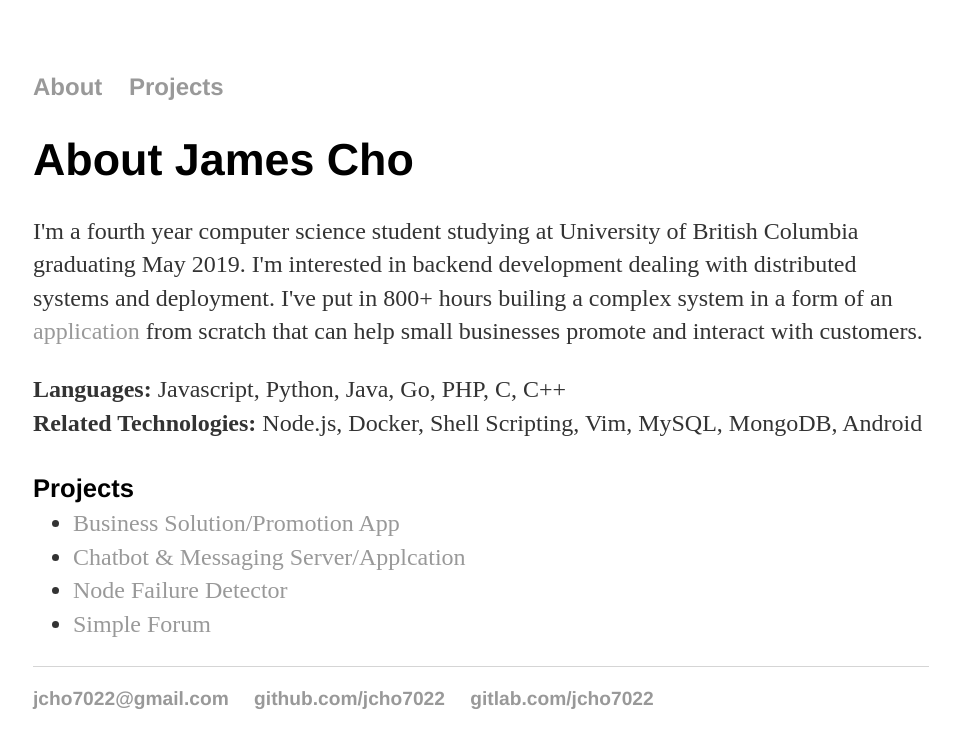
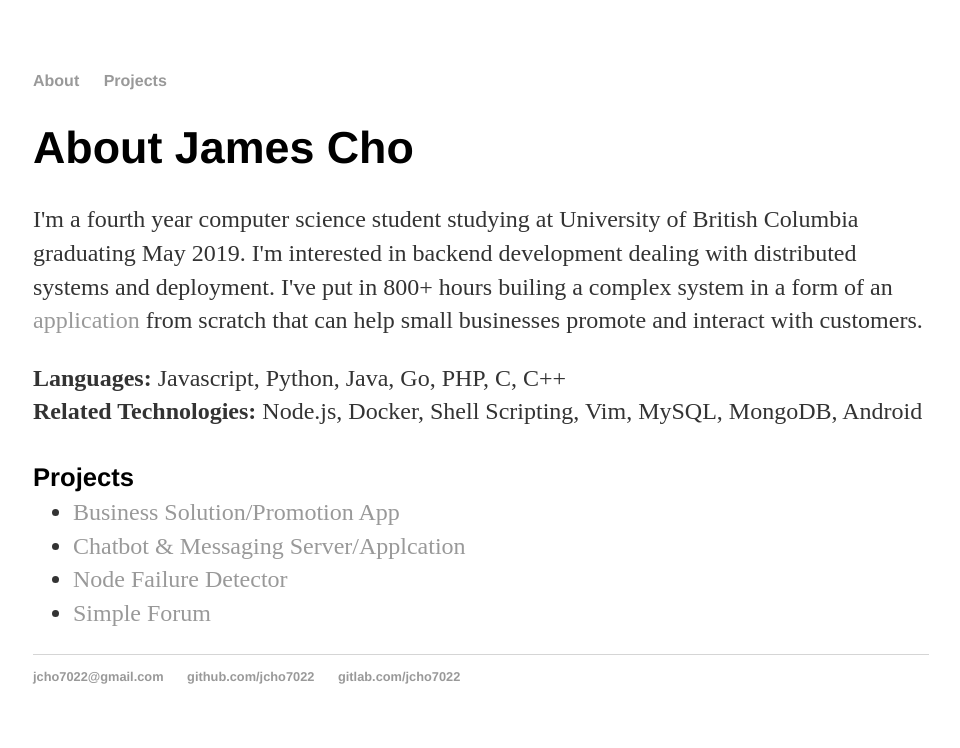
Before and after one commit to jcho7022/jcho7022.github.io, a Jekyll site: the page built from index.html, in a window 1280 px wide. Shown: the top 748 px of the page, without its empty margins (159-1119 px from the left). Built offline with Jekyll 4.4.1, drawn with Linux system fonts in a browser that asks for light colours.

Commit message:
Update main.css

```diff
--- a/css/main.css
+++ b/css/main.css
@@ -18,7 +18,7 @@
 h3 { font-size: 2.0em; }
 h4 { font-size: 1.6em; }
 
-nav ul, footer ul { font-size: 1.5em; font-family: 'Helvetica', 'Arial', 'Sans-Serif'; padding: 0px; list-style: none; font-weight: bold; }
+nav ul, footer ul { font-size: 1em; font-family: 'Helvetica', 'Arial', 'Sans-Serif'; padding: 0px; list-style: none; font-weight: bold; }
 nav ul li, footer ul li { display: inline; margin-right: 20px; }
 footer { border-top: 1px solid #d5d5d5; font-size: .8em; }
 
```
